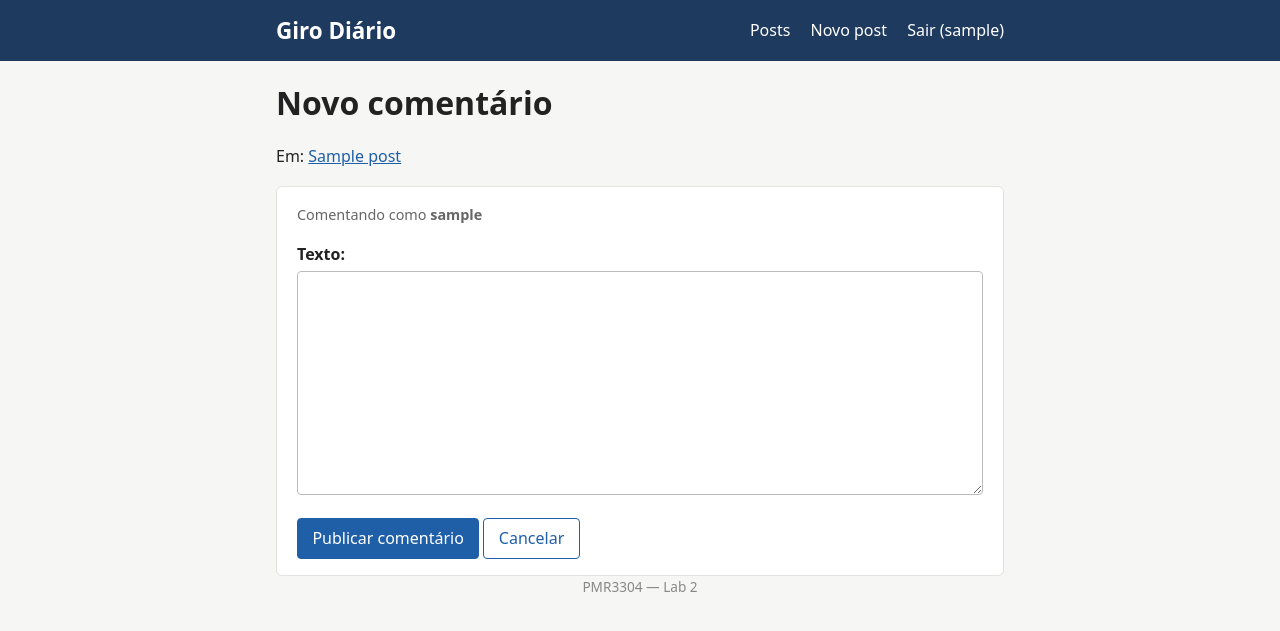
After one commit to vitordaltro-usp/pmr3304-lab2, a Django app: page /post/1/comentar/ in a window 1280 px wide. The commit adds this page. Shown: the top 631 px of the page. Run offline with Django 5.2, Linux system fonts and the light colour scheme; a user stored in the database is signed in; tables that the repository leaves empty hold one stand-in row (values such as "Sample post").

Commit message:
feat: sistema de comentários nos posts
Modelo Comment (autor ligado ao User do Django), página de criação de
comentário com login obrigatório e exibição dos comentários no post,
do mais recente ao mais antigo.

Co-Authored-By: Claude Opus 5.5 <noreply@anthropic.com>

```diff
--- a/blog/forms.py
+++ b/blog/forms.py
@@ -1,6 +1,6 @@
 from django import forms
 
-from .models import Post
+from .models import Comment, Post
 
 
 class PostForm(forms.ModelForm):
@@ -10,3 +10,12 @@ class PostForm(forms.ModelForm):
         help_texts = {
             'content': 'Use tags HTML, como &lt;p&gt;, &lt;h3&gt; e &lt;ul&gt;.',
         }
+
+
+class CommentForm(forms.ModelForm):
+    class Meta:
+        model = Comment
+        fields = ['text']
+        widgets = {
+            'text': forms.Textarea(attrs={'rows': 5}),
+        }
--- a/blog/models.py
+++ b/blog/models.py
@@ -1,3 +1,4 @@
+from django.conf import settings
 from django.db import models
 from django.utils import timezone
 
@@ -15,3 +16,30 @@ class Post(models.Model):
 
     def __str__(self):
         return self.title
+
+
+class Comment(models.Model):
+    post = models.ForeignKey(
+        Post,
+        on_delete=models.CASCADE,
+        related_name='comments',
+        verbose_name='post',
+    )
+    # O autor referencia o modelo de usuário do Django (settings.AUTH_USER_MODEL).
+    author = models.ForeignKey(
+        settings.AUTH_USER_MODEL,
+        on_delete=models.CASCADE,
+        related_name='comments',
+        verbose_name='autor',
+    )
+    text = models.TextField('texto')
+    created_at = models.DateTimeField('data de postagem', default=timezone.now)
+
+    class Meta:
+        # Mais recente primeiro.
+        ordering = ['-created_at']
+        verbose_name = 'comentário'
+        verbose_name_plural = 'comentários'
+
+    def __str__(self):
+        return f'{self.author} em "{self.post}"'
--- a/blog/urls.py
+++ b/blog/urls.py
@@ -10,4 +10,5 @@ urlpatterns = [
     path('post/<int:pk>/', views.PostDetailView.as_view(), name='post_detail'),
     path('post/<int:pk>/editar/', views.PostUpdateView.as_view(), name='post_update'),
     path('post/<int:pk>/remover/', views.PostDeleteView.as_view(), name='post_delete'),
+    path('post/<int:pk>/comentar/', views.CommentCreateView.as_view(), name='comment_create'),
 ]
--- a/blog/views.py
+++ b/blog/views.py
@@ -5,6 +5,8 @@ o fluxo de CRUD; aqui só configuramos modelo, formulário, ordenação e
 para onde redirecionar após salvar ou remover.
 """
 
+from django.contrib.auth.mixins import LoginRequiredMixin
+from django.shortcuts import get_object_or_404
 from django.urls import reverse, reverse_lazy
 from django.views.generic import (
     CreateView,
@@ -14,8 +16,8 @@ from django.views.generic import (
     UpdateView,
 )
 
-from .forms import PostForm
-from .models import Post
+from .forms import CommentForm, PostForm
+from .models import Comment, Post
 
 
 class PostListView(ListView):
@@ -52,3 +54,32 @@ class PostDeleteView(DeleteView):
     # GET mostra blog/post_confirm_delete.html; POST remove o post.
     model = Post
     success_url = reverse_lazy('blog:post_list')
+
+
+class CommentCreateView(LoginRequiredMixin, CreateView):
+    """Página de criação de comentário de um post (exige login).
+
+    O autor é o usuário logado e o post vem da URL; o formulário só pede o texto.
+    """
+
+    model = Comment
+    form_class = CommentForm
+    # template padrão: blog/comment_form.html
+
+    def dispatch(self, request, *args, **kwargs):
+        # 404 se o post não existir.
+        self.post_obj = get_object_or_404(Post, pk=kwargs['pk'])
+        return super().dispatch(request, *args, **kwargs)
+
+    def get_context_data(self, **kwargs):
+        context = super().get_context_data(**kwargs)
+        context['post'] = self.post_obj
+        return context
+
+    def form_valid(self, form):
+        form.instance.post = self.post_obj
+        form.instance.author = self.request.user
+        return super().form_valid(form)
+
+    def get_success_url(self):
+        return reverse('blog:post_detail', kwargs={'pk': self.post_obj.pk})
--- a/config/settings.py
+++ b/config/settings.py
@@ -131,3 +131,9 @@ MAILERS = {
         'BACKEND': 'django.core.mail.backends.console.EmailBackend',
     },
 }
+
+
+# Autenticação (login nativo do Django, usado para comentar)
+LOGIN_URL = 'login'
+LOGIN_REDIRECT_URL = 'blog:post_list'
+LOGOUT_REDIRECT_URL = 'blog:post_list'
--- a/config/urls.py
+++ b/config/urls.py
@@ -3,5 +3,7 @@ from django.urls import include, path
 
 urlpatterns = [
     path('admin/', admin.site.urls),
+    # Login e logout nativos do Django (django.contrib.auth).
+    path('contas/', include('django.contrib.auth.urls')),
     path('', include('blog.urls')),
 ]
--- a/templates/base.html
+++ b/templates/base.html
@@ -30,6 +30,22 @@
         header .site-name { font-size: 1.4rem; font-weight: bold; }
         header nav a { margin-left: 1rem; }
         header nav a:hover { text-decoration: underline; }
+        header form.logout { display: inline; margin-left: 1rem; }
+        header form.logout button {
+            background: none; border: 0; padding: 0; color: #fff; cursor: pointer;
+        }
+        header form.logout button:hover { text-decoration: underline; }
+        .comments { margin-top: 2rem; }
+        .comment {
+            background: #fff;
+            border-left: 3px solid #1f5fa8;
+            padding: .5rem 1rem;
+            margin-bottom: .8rem;
+        }
+        .comment p { margin: .3rem 0 0; }
+        input[type=password] {
+            width: 100%; padding: .45rem; border: 1px solid #bbb; border-radius: 4px; font: inherit;
+        }
         .container { max-width: 760px; margin: 0 auto; padding: 0 1rem; }
         main { padding: 1.5rem 0 3rem; }
         a { color: #1f5fa8; }
@@ -86,6 +102,14 @@
             <nav>
                 <a href="{% url 'blog:post_list' %}">Posts</a>
                 <a href="{% url 'blog:post_create' %}">Novo post</a>
+                {% if user.is_authenticated %}
+                <form class="logout" method="post" action="{% url 'logout' %}">
+                    {% csrf_token %}
+                    <button type="submit">Sair ({{ user.get_username }})</button>
+                </form>
+                {% else %}
+                <a href="{% url 'login' %}?next={{ request.path|urlencode }}">Entrar</a>
+                {% endif %}
             </nav>
         </div>
     </header>
--- /dev/null
+++ b/templates/blog/comment_form.html
@@ -0,0 +1,16 @@
+{% extends 'base.html' %}
+
+{% block title %}Comentar | Giro Diário{% endblock %}
+
+{% block content %}
+<h1>Novo comentário</h1>
+<p>Em: <a href="{% url 'blog:post_detail' post.pk %}">{{ post.title }}</a></p>
+
+<form method="post" class="box">
+    {% csrf_token %}
+    <p class="meta">Comentando como <strong>{{ user.get_username }}</strong></p>
+    {{ form.as_p }}
+    <button type="submit">Publicar comentário</button>
+    <a class="button secondary" href="{% url 'blog:post_detail' post.pk %}">Cancelar</a>
+</form>
+{% endblock %}
```
Also changed, not shown: blog/admin.py (+14 -1 lines), blog/tests.py (+47 -1 lines), templates/blog/post_detail.html (+15 -0 lines), templates/registration/login.html (added, +23 -0 lines), blog/migrations/0002_comment.py (added).
